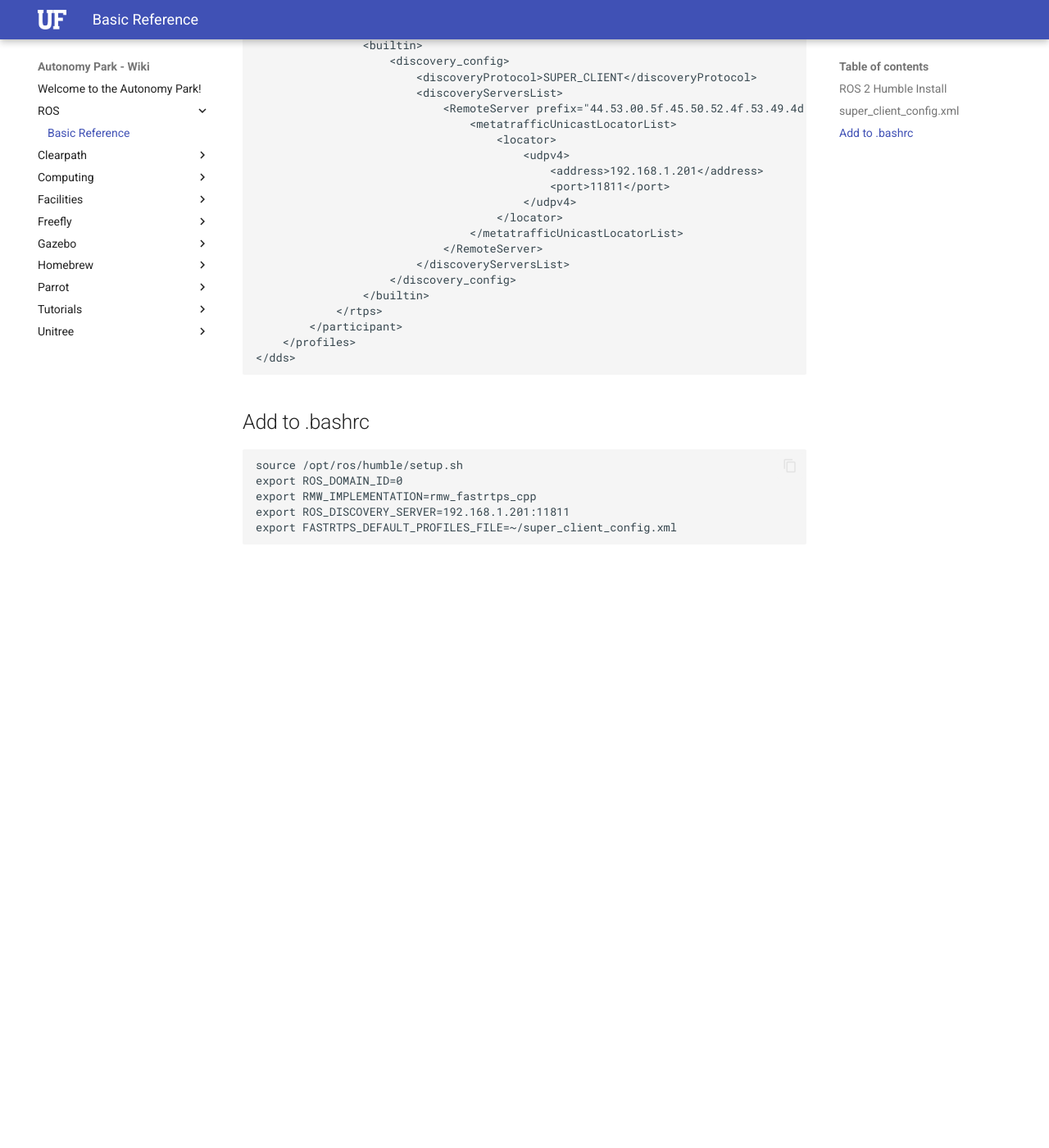
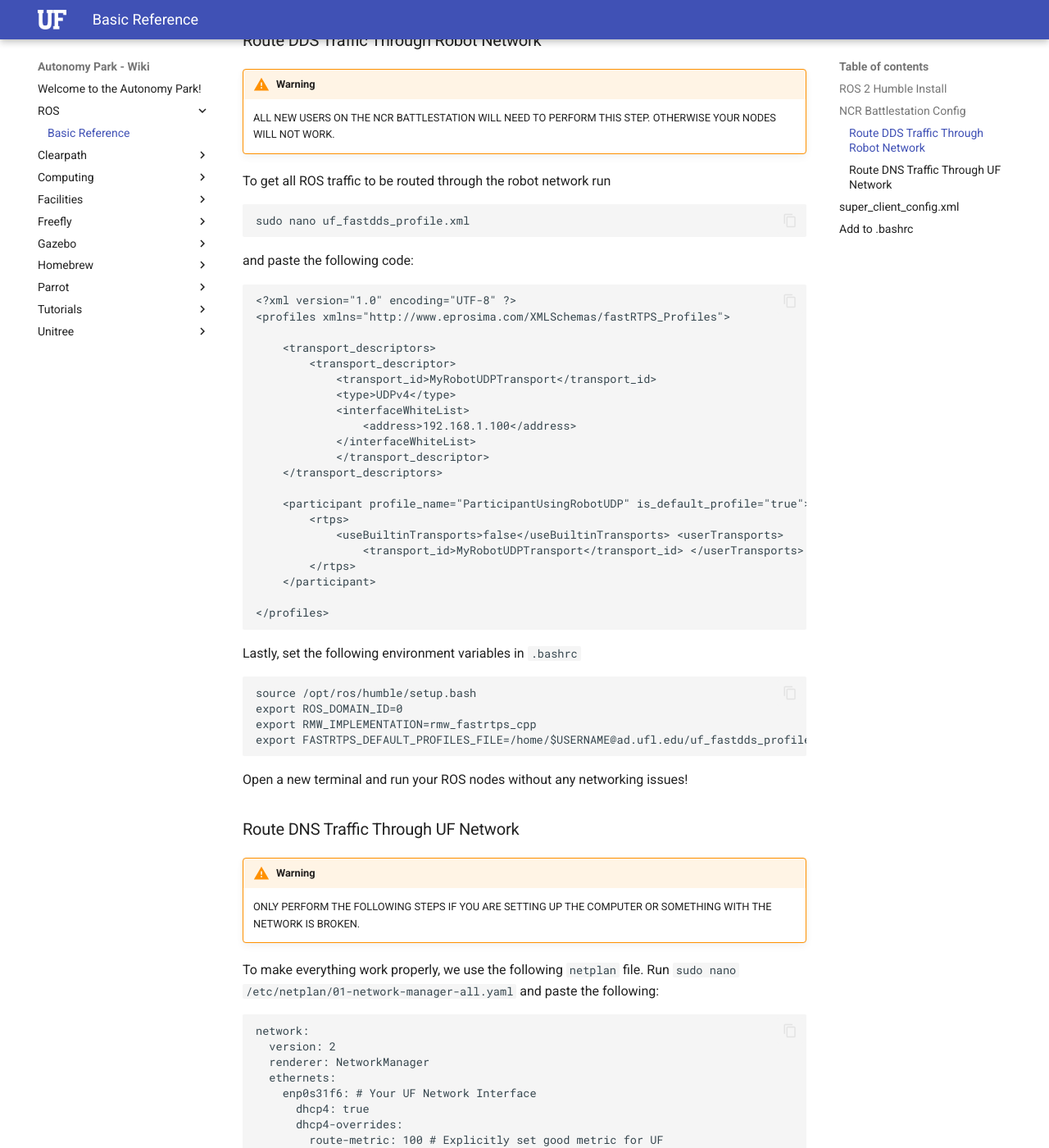
Before and after one commit to UFL-Autonomy-Park/apark_wiki, an MkDocs documentation site: the page built from docs/ROS/basics.md, in a window 1280 px wide and 1400 px high, scrolled down 745 px. Shown: the whole window at 82% size. Built offline with MkDocs 1.6.1 and Material for MkDocs 9.7.7, drawn with Linux system fonts in a browser that asks for light colours; before the commit the page ends 1457 px from its top, so only the background shows below that; some of the changed text lies outside the part shown.

Commit message:
add ncr comp instructions

````diff
--- a/docs/ROS/basics.md
+++ b/docs/ROS/basics.md
@@ -3,6 +3,81 @@
 ## ROS 2 Humble Install
 
 <iframe width="560" height="315" src="https://www.youtube.com/embed/tvToTLZQkZI?si=97aXUDweP7OQRK9T" title="YouTube video player" frameborder="0" allow="accelerometer; autoplay; clipboard-write; encrypted-media; gyroscope; picture-in-picture; web-share" referrerpolicy="strict-origin-when-cross-origin" allowfullscreen></iframe>
+
+## NCR Battlestation Config
+The main computer in the NCR lab is managed by UFIT. As such, there are some more hoops we need to jump through. We have two ethernet interfaces. The interface `enp0s31f6` is for the UF network and is required for authentication and `sudo`. The interface `enp4s0` is for our local network where all of the robots live.
+
+### Route DDS Traffic Through Robot Network
+
+!!! warning
+     ALL NEW USERS ON THE NCR BATTLESTATION WILL NEED TO PERFORM THIS STEP. OTHERWISE YOUR NODES WILL NOT WORK.
+
+To get all ROS traffic to be routed through the robot network run
+```
+sudo nano uf_fastdds_profile.xml
+```
+and paste the following code:
+```
+<?xml version="1.0" encoding="UTF-8" ?>
+<profiles xmlns="http://www.eprosima.com/XMLSchemas/fastRTPS_Profiles">
+
+    <transport_descriptors>
+        <transport_descriptor>
+            <transport_id>MyRobotUDPTransport</transport_id>
+            <type>UDPv4</type>
+            <interfaceWhiteList>
+                <address>192.168.1.100</address>
+            </interfaceWhiteList>
+            </transport_descriptor>
+    </transport_descriptors>
+
+    <participant profile_name="ParticipantUsingRobotUDP" is_default_profile="true">
+        <rtps>
+            <useBuiltinTransports>false</useBuiltinTransports> <userTransports>
+                <transport_id>MyRobotUDPTransport</transport_id> </userTransports>
+        </rtps>
+    </participant>
+
+</profiles>
+```
+Lastly, set the following environment variables in `.bashrc`
+```
+source /opt/ros/humble/setup.bash
+export ROS_DOMAIN_ID=0
+export RMW_IMPLEMENTATION=rmw_fastrtps_cpp
+export FASTRTPS_DEFAULT_PROFILES_FILE=/home/$USERNAME@ad.ufl.edu/uf_fastdds_profile.xml
+```
+Open a new terminal and run your ROS nodes without any networking issues!
+
+### Route DNS Traffic Through UF Network
+
+!!! warning
+     ONLY PERFORM THE FOLLOWING STEPS IF YOU ARE SETTING UP THE COMPUTER OR SOMETHING WITH THE NETWORK IS BROKEN.
+
+To make everything work properly, we use the following `netplan` file. Run `sudo nano /etc/netplan/01-network-manager-all.yaml` and paste the following:
+```
+network:
+  version: 2
+  renderer: NetworkManager
+  ethernets:
+    enp0s31f6: # Your UF Network Interface
+      dhcp4: true
+      dhcp4-overrides:
+        route-metric: 100 # Explicitly set good metric for UF
+        use-dns: true # Ensure it uses UF DNS
+    enp4s0: # Your Robot Network Interface
+      dhcp4: true
+      dhcp4-overrides:
+        use-routes: false # <--- ADD THIS LINE or ensure it's false
+        # You might also want to prevent it from setting DNS if the robot network's DHCP provides one
+        use-dns: false # <--- ADD THIS LINE if you only want UF DNS
+        # If you absolutely needed a route from it but NOT default, you could give it a high metric:
+        # route-metric: 500
+
+```
+
+After saving, run `sudo netplan apply`.
+
 
 ## super_client_config.xml
 
````
Also changed, not shown: docs/gazebo/install-gazebo.md (added, +13 -0 lines), docs/gazebo/install_gazebo.md (deleted, +0 -3 lines), docs/tutorials/simulation-installation.md (renamed from docs/tutorials/simulation_installation.md, +2 -2 lines).
